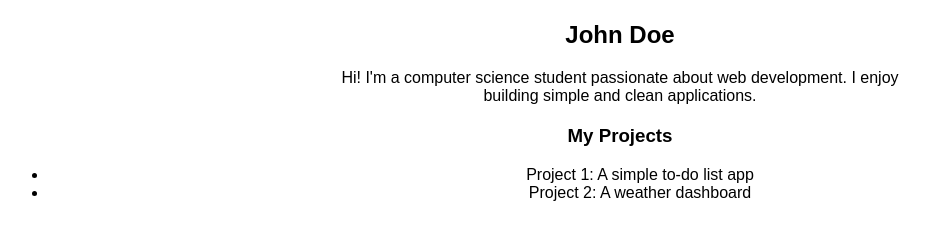
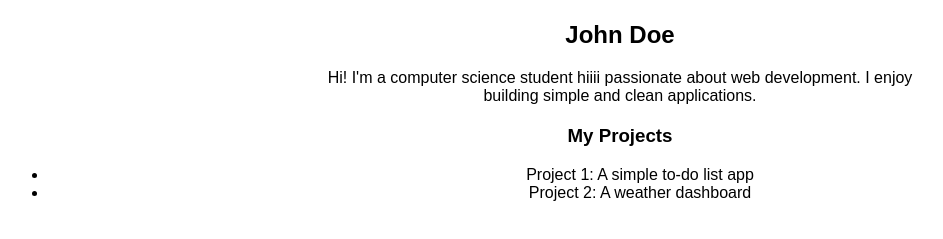
Before and after one commit to Anuskhancoding/student-portfolio, a website: page public/index.html in a window 1280 px wide. Shown: the part 87-326 px from the top of the page, without its empty margins (20-963 px from the left). Drawn offline with Linux system fonts and the light colour scheme.

Commit message:
dc.yml commiting new one

```diff
--- a/public/index.html
+++ b/public/index.html
@@ -15,7 +15,7 @@
   <h1>Student Portfolio</h1>
   <div class="bio">
     <h2>John Doe</h2>
-    <p>Hi! I'm a computer science student passionate about web development. I enjoy building simple and clean applications.</p>
+    <p>Hi! I'm a computer science student  hiiii passionate about web development. I enjoy building simple and clean applications.</p>
   </div>
   <div class="projects">
     <h3>My Projects</h3>
```
